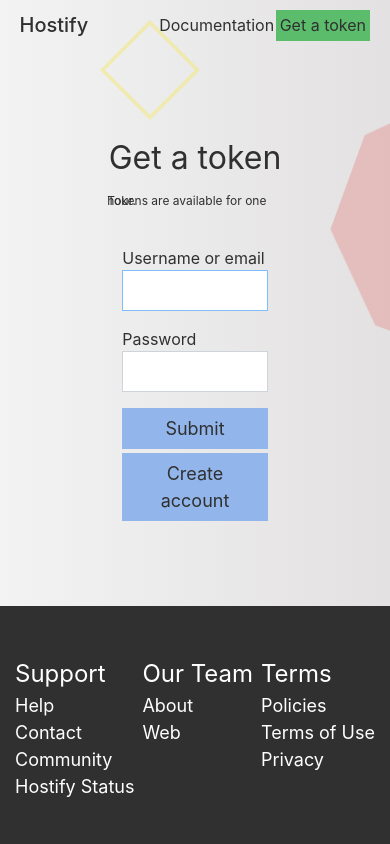
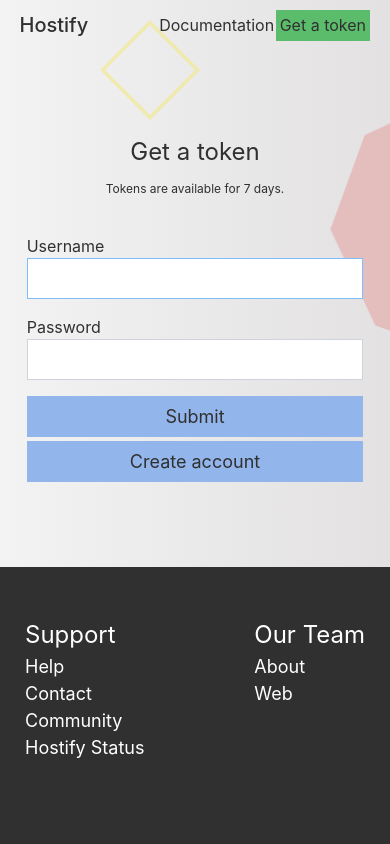
Before and after one commit to eggheaddev/micro-service-frontend, a React (Create React App) app: page /login in a window 390 px wide. Shown: the top 844 px of the page. Built offline with nearby package versions, Linux system fonts and the light colour scheme.

Commit message:
responive form, token and footer

```diff
--- a/src/App.css
+++ b/src/App.css
@@ -6,8 +6,10 @@
   color: #303030;
 }
 
-h1,
-a {
+a, h1,
+a:link,
+a:hover {
+  text-decoration: none;
   color: #303030;
 }
 
@@ -369,7 +371,8 @@
 
 /* User Form */
 .form-container {
-  margin: 0 25vw;
+  width: 50vw;
+  margin: 0 auto;
   padding: 10vh 2.5vw;
 }
 
@@ -398,9 +401,24 @@
   align-items: center;
 }
 
+@media screen and (max-width: 750px) {
+  .form-container {
+    width: 80vw;
+  }
+}
+
+@media screen and (max-width: 500px) {
+  .form-container {
+    width: 99vw;
+  }
+  .user-form .text-center {
+    font-size: 1.5rem;
+  }
+}
+
 /* Token */
 .token-container {
-  margin: 20vh 20vw;
+  margin: 10vw 20vw;
   font-size: 1.5rem;
   display: flex;
   align-items: center;
@@ -410,16 +428,23 @@
 
 .token-container span {
   background-color: #f3f3f3;
+  opacity: 0.8;
   border: solid 1px #303030;
   padding: 10px 20px;
   word-break: break-all;
+}
+
+@media screen and (max-width: 500px) {
+  .token-container {
+    margin: 10vh 1vw;
+    font-size: 1.15;
+  }
 }
 
 /* Footer */
 .footer-container {
   background-color: #303030;
   color: #ffffff;
-  padding: 50px 0;
 }
 
 footer {
@@ -431,11 +456,24 @@
   font-size: 1.5rem;
 }
 
+footer div {
+  padding: 50px 10px;
+}
+
 .footer-container ul {
   font-size: 1.125rem;
   list-style-type: none;
   margin: 0;
   padding: 0;
+}
+
+@media screen and (max-width: 300px) {
+  footer {
+    justify-content: center;
+  }
+  footer div {
+    padding: 20px;
+  }
 }
 
 /* Page not found 404 */
--- a/src/components/LoginForm.jsx
+++ b/src/components/LoginForm.jsx
@@ -32,11 +32,11 @@
   return (
     <div className="user-form form-container mx-center">
       <p className="text-center">Get a token</p>
-      <sub className="mb-5">Tokens are available for one hour.</sub>
+      <sub className="mb-5">Tokens are available for 7 days.</sub>
       <form className="container mx-center" onSubmit={submitInfo}>
         <div className="form-group">
           <div className="form-info">
-            <span>Username or email</span>
+            <span>Username</span>
             {errorMsg && <sub className="ml-3">{errorMsg}</sub>}
           </div>
           <input
--- a/src/components/Token.jsx
+++ b/src/components/Token.jsx
@@ -3,7 +3,7 @@
 function Token(props) {
   return (
     <div className="token-container">
-      <p>Copy your token below, paste it to our cli app and upload a module</p>
+      <p>Copy your token below</p>
       <span className="show-token mt-4 mb-5">{props.token}</span>
     </div>
   );
```
